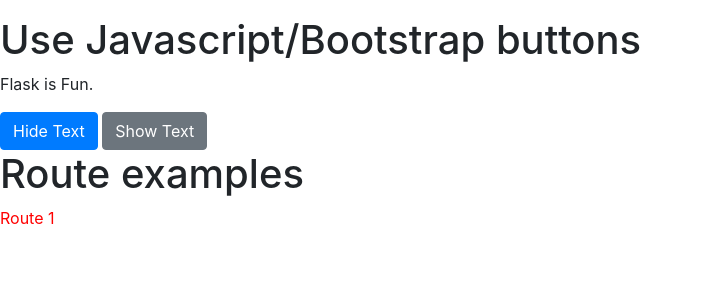
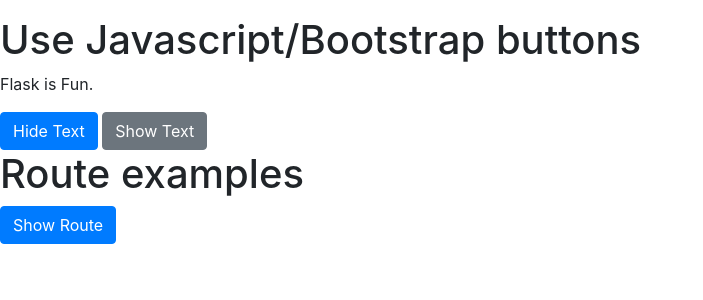
Before and after one commit to InsightDataScience/flask-sample-app, a Flask app: page / in a window 1280 px wide. Shown: the part 104-404 px from the top of the page, without its empty margins (0-703 px from the left). Run offline with Flask 2, Linux system fonts and the light colour scheme; some libraries are stand-ins or nearby versions.

Commit message:
Include route link

```diff
--- a/static/js/windowScript.js
+++ b/static/js/windowScript.js
@@ -1,4 +1,9 @@
 $(function() {
     $('#btn-hide-text').click(function() { $('#additional_text').hide() } );
     $('#btn-show-text').click(function() { $('#additional_text').show() } );
+    $('#btn-show-route').click(function() {
+      $.get("user/super_user", function(data, status) {
+        console.log('blah' + JSON.stringify(data));
+      });
+    });
 });
--- a/templates/home.html
+++ b/templates/home.html
@@ -15,7 +15,7 @@
 
     <br>
     <h1> Route examples </h1>
-    <a href="{{ url_for('/user/super_user') }}"> Route 1 <a>
+    <button type="button" class="btn btn-primary" id="btn-show-route">Show Route</button>
     {% endblock %}
   </body>
 </html>
```
